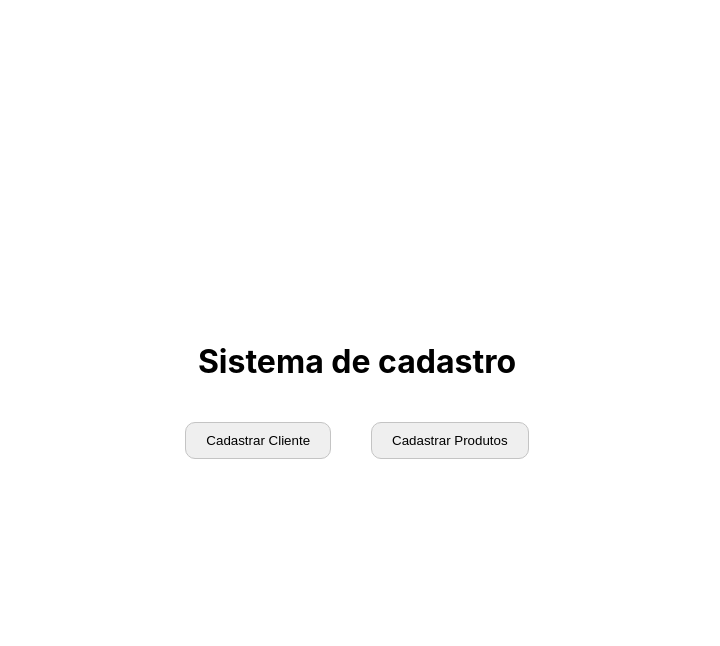
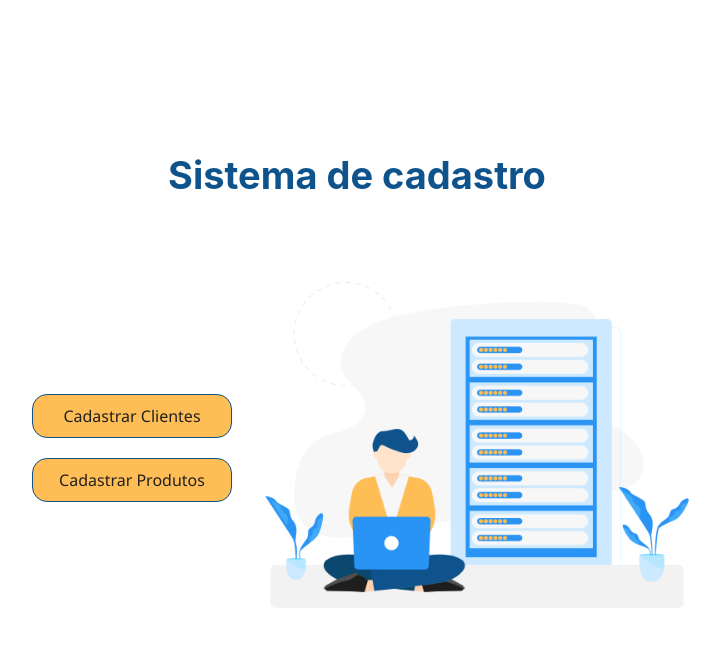
Before and after one commit to JKAmadio/hiringcoders_desafio02_cadastros, a React (Create React App) app: page / in a window 1280 px wide. Shown: the top 646 px of the page, without its empty margins (283-1003 px from the left). Built offline with nearby package versions, Linux system fonts and the light colour scheme.

Commit message:
Estilização Home

```diff
--- a/src/views/pages/Home/index.js
+++ b/src/views/pages/Home/index.js
@@ -1,15 +1,19 @@
 import React from 'react'
 import {Link} from 'react-router-dom'
 import * as S from './styled'
+import image from '../../../assets/server.png'
 
 export default function Home() {
 	return (
 		<S.Container>
-			<h1>Sistema de cadastro</h1>
-			<div>
-				<Link to="/clientes"><S.Botao>Cadastrar Cliente</S.Botao></Link>
-				<Link to="/produtos"><S.Botao>Cadastrar Produtos</S.Botao></Link>
-			</div>
+			<S.Title>Sistema de cadastro</S.Title>
+			<S.Body>
+				<div>
+					<Link to="/clientes"><S.Botao>Cadastrar Clientes</S.Botao></Link>
+					<Link to="/produtos"><S.Botao>Cadastrar Produtos</S.Botao></Link>
+				</div>
+				<S.Image src={image}/>
+			</S.Body>
 		</S.Container>
 	)
 }
--- a/src/views/pages/Home/styled.js
+++ b/src/views/pages/Home/styled.js
@@ -10,15 +10,35 @@ export const Container = styled.div`
 	margin: 0 auto;
 `
 
+export const Title = styled.h1`
+	color: #0E538C;
+	font-size: 38px;
+`
+
+export const Body = styled.div`
+	display:flex;
+	align-items: center;
+`
+
+export const Image = styled.img`
+	height: 450px;
+`
+
 export const Botao = styled.button`
-	padding: 10px 20px;
-	margin: 10px 0;
-	border-radius: 10px;
-	border: 1px solid #c4c4c4;
-	margin: 20px;
+	width: 200px;
+	padding: 10px 0;
+	margin: 10px 20px;
+	border-radius: 15px;
+	border: 1px solid #0E538C;
+	font-family: 'Segoe UI', Tahoma, Geneva, Verdana, sans-serif;
+	font-weight: 500;
+	font-size: 16px;
+	background-color: #FFBE55;
+	color: #202020;
 
 	&:hover{
 		cursor: pointer;
-		background-color: #d4d4d4;
+		background-color: #0E538C;
+		color: #ffffff;
 	}
 `
```
Also changed, not shown: src/assets/server.png (added).
